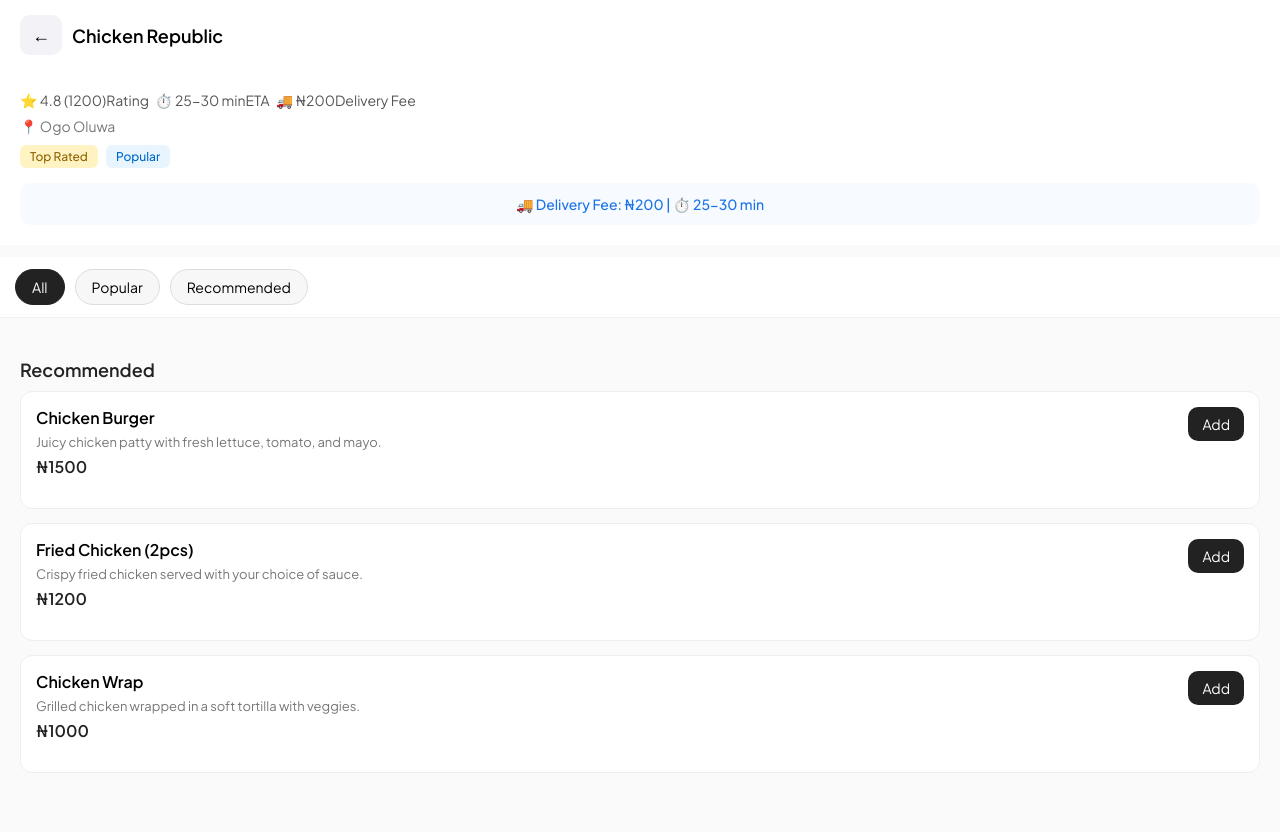
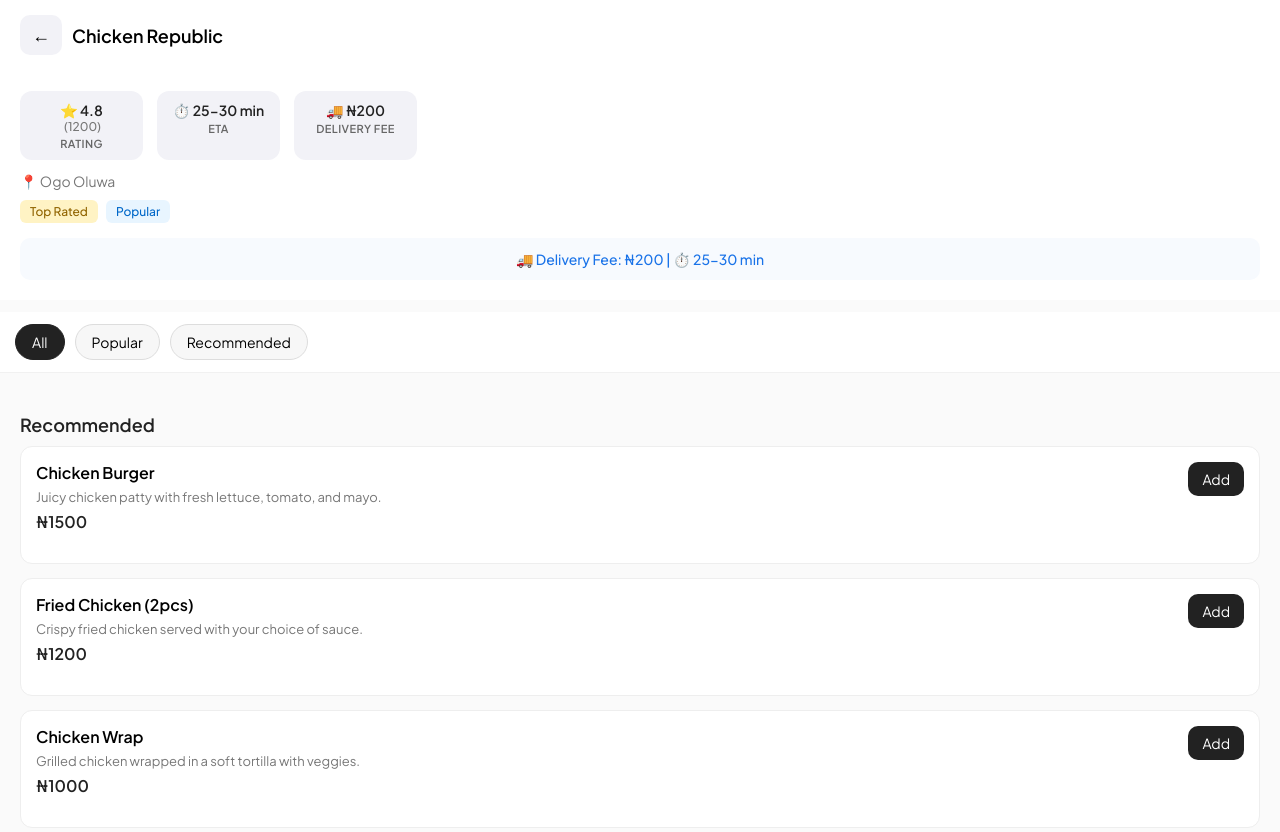
Before and after one commit to ay30bg/droppa, a React (Create React App) app: page /details/1 in a window 1280 px wide. Shown: the top 832 px of the page. Built offline with nearby package versions, Linux system fonts and the light colour scheme.

Commit message:
Update restaurantdetails.css

```diff
--- a/src/styles/restaurantdetails.css
+++ b/src/styles/restaurantdetails.css
@@ -1,5 +1,5 @@
 /* -------------------------------------------------------
-   GLOBAL PAGE STYLING
+   GLOBAL PAGE
 ------------------------------------------------------- */
 .cd-page {
   height: 100vh;
@@ -7,10 +7,8 @@
   background: #fafafa;
   font-family: -apple-system, BlinkMacSystemFont, "Inter", sans-serif;
   padding-bottom: 100px;
-  overscroll-behavior: none;
 }
 
-/* Hide scrollbars (iOS-like look) */
 .cd-page::-webkit-scrollbar {
   width: 0;
 }
@@ -59,21 +57,50 @@
   margin-bottom: 12px;
 }
 
+/* ---------- TOP INFO BOXES: Rating, ETA, Delivery ---------- */
 .cd-sub-info {
   display: flex;
-  gap: 6px;
-  align-items: center;
-  font-size: 14px;
-  color: #555;
-  flex-wrap: wrap;
+  gap: 14px;
+  margin-bottom: 12px;
 }
 
+.cd-info-box {
+  background: #f2f2f7;
+  padding: 10px 14px;
+  border-radius: 12px;
+  font-size: 14px;
+  font-weight: 600;
+  color: #222;
+  display: flex;
+  flex-direction: column;
+  align-items: center;
+  min-width: 95px;
+  text-align: center;
+}
+
+.cd-info-label {
+  font-size: 11px;
+  color: #666;
+  margin-top: 3px;
+  text-transform: uppercase;
+  letter-spacing: 0.4px;
+}
+
+.cd-orders {
+  font-size: 12px;
+  font-weight: 500;
+  color: #777;
+  margin-left: 2px;
+}
+
+/* ---------- Street ---------- */
 .cd-street-info {
   margin-top: 8px;
   font-size: 14px;
   color: #777;
 }
 
+/* ---------- Tags ---------- */
 .cd-tags {
   margin-top: 10px;
   display: flex;
@@ -98,6 +125,7 @@
   color: #0068c9;
 }
 
+/* ---------- Closed --------- */
 .cd-closed-banner {
   margin-top: 15px;
   padding: 12px;
@@ -108,6 +136,7 @@
   font-weight: 500;
 }
 
+/* ---------- Delivery Box ---------- */
 .cd-delivery-box {
   margin-top: 15px;
   padding: 12px;
@@ -120,7 +149,7 @@
 }
 
 /* -------------------------------------------------------
-   CATEGORIES NAV
+   CATEGORY BUTTON SCROLLER
 ------------------------------------------------------- */
 .cd-categories {
   position: sticky;
@@ -146,7 +175,7 @@
   font-size: 14px;
   cursor: pointer;
   white-space: nowrap;
-  transition: all 0.2s;
+  transition: all 0.2s ease;
 }
 
 .cd-categories button.active {
@@ -169,7 +198,7 @@
   color: #222;
 }
 
-/* ---------- MENU ITEM ---------- */
+/* ---------- MENU CARD ---------- */
 .cd-menu-item {
   background: #ffffff;
   padding: 15px;
@@ -216,7 +245,7 @@
   height: fit-content;
 }
 
-/* ---------- QTY SELECTOR ---------- */
+/* ---------- QTY BOX ---------- */
 .cd-qty-box {
   display: flex;
   align-items: center;
@@ -252,12 +281,11 @@
 }
 
 /* -------------------------------------------------------
-   STICKY CART BAR
+   CART BAR
 ------------------------------------------------------- */
 .cd-cart-bar {
   position: fixed;
   bottom: 0;
-  left: 0;
   width: 100%;
   background: #222;
   color: #fff;
```
